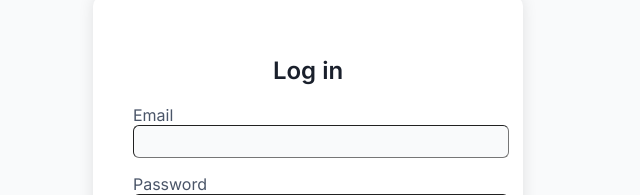
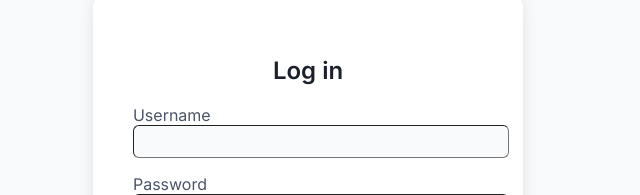
Before and after one commit to Tracvan/blog-frontend, a React (Create React App) app: page /login in a window 1280 px wide. Shown: the part 179-374 px from the top of the page, without its empty margins (332-972 px from the left). Built offline with nearby package versions, Linux system fonts and the light colour scheme.

Commit message:
phan quyen login

```diff
--- a/src/components/LoginForm/LoginForm.js
+++ b/src/components/LoginForm/LoginForm.js
@@ -7,7 +7,7 @@
     const navigate = useNavigate();
 
     const [formData, setFormData] = useState({
-        email: '',
+        username: '',
         password: ''
     });
 
@@ -26,7 +26,7 @@
         console.log(formData)
         try {
             const response = await axios.post('http://localhost:8080/api/auth/login', {
-                "email": formData.email,
+                "username": formData.username,
                 "password": formData.password
             });
             console.log('Login successful', response.data);
@@ -43,13 +43,13 @@
                 <h2 className="text-center text-gray-900">Log in</h2>
                 <form onSubmit={handleSubmit}>
                     <div className="form-group mb-4">
-                        <label htmlFor="email" className="block text-gray-700">Email</label>
+                        <label htmlFor="username" className="block text-gray-700">Username</label>
                         <input
-                            type="email"
-                            id="email"
-                            name="email"
+                            type="text"
+                            id="username"
+                            name="username"
                             className="w-full px-3 py-2 border rounded-md bg-gray-50 focus:outline-none focus:ring focus:border-blue-300"
-                            value={formData.email}
+                            value={formData.username}
                             onChange={handleChange}
                             required
                         />
```
